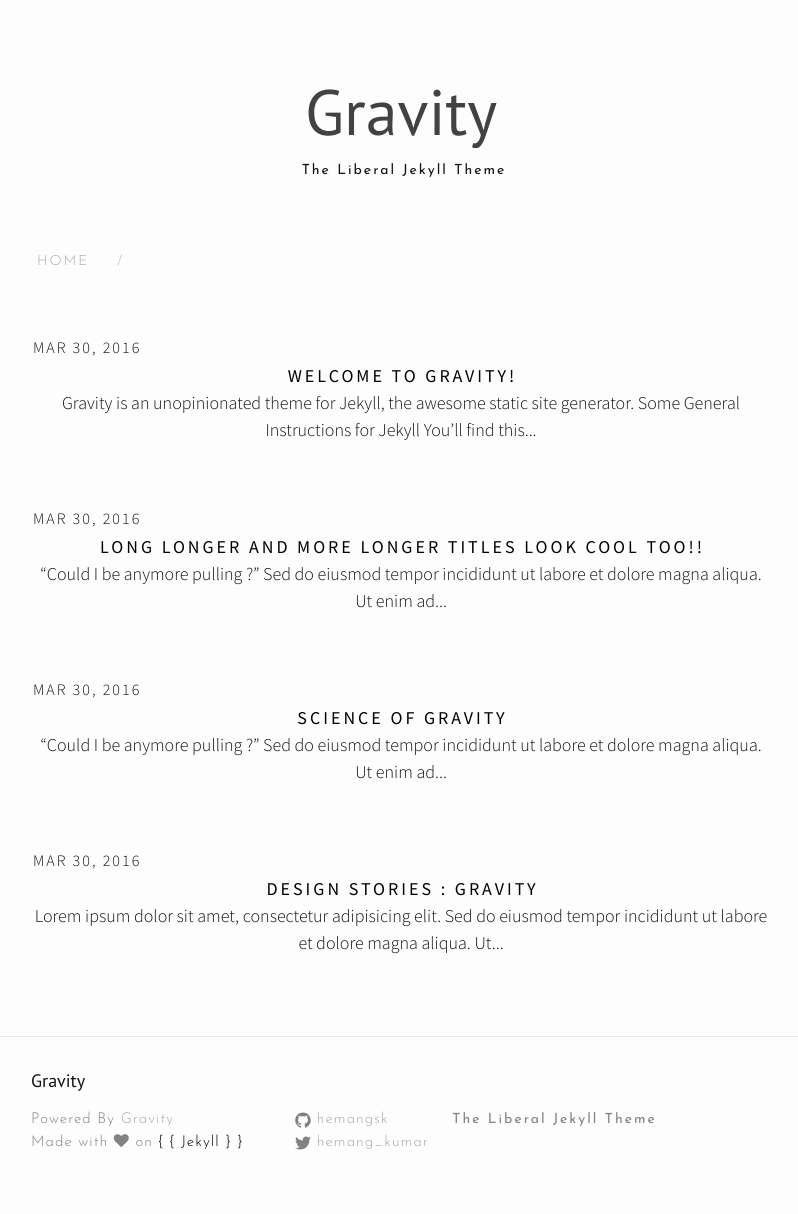
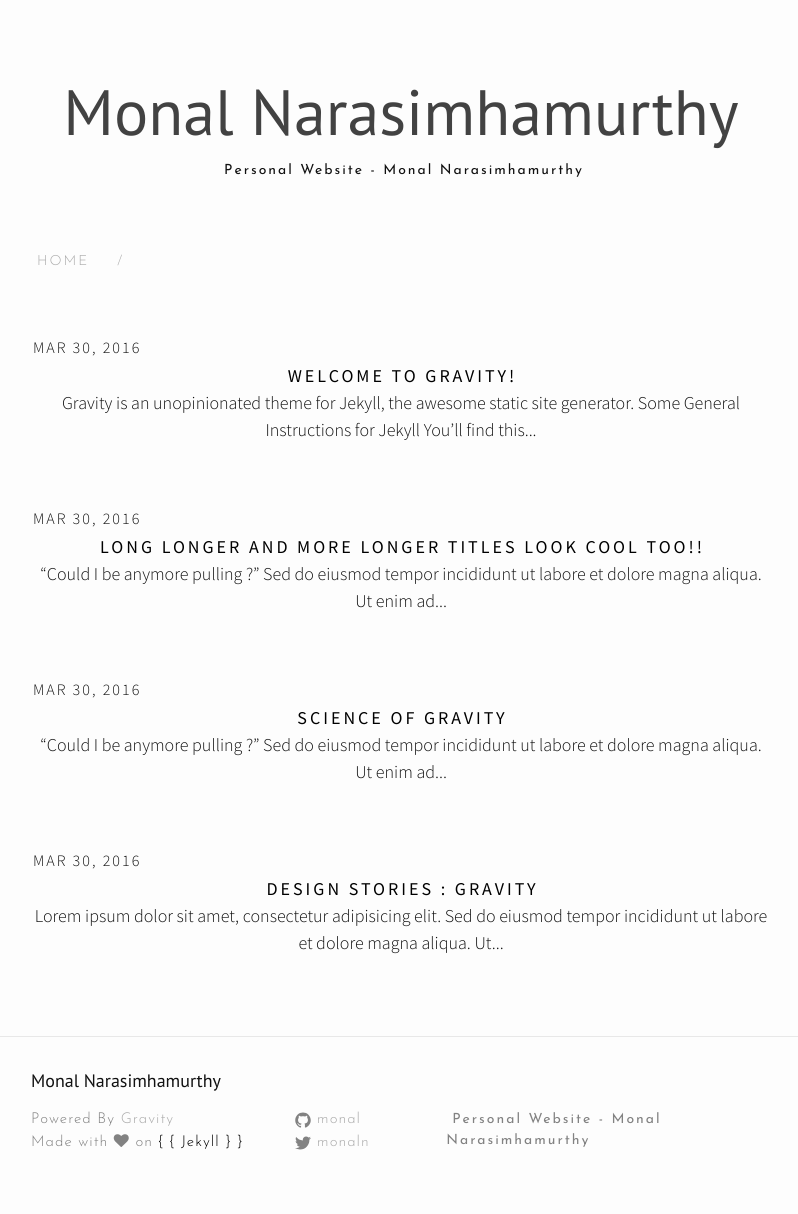
Before and after one commit to monal/monal.github.io, a Jekyll site: the page built from index.html, in a window 1280 px wide. Shown: the whole page, without its empty margins (239-1037 px from the left). Built offline with Jekyll 4.4.1, drawn with Linux system fonts in a browser that asks for light colours; nearby versions of some CDN libraries.

Commit message:
Add monal's config

```diff
--- a/_config.yml
+++ b/_config.yml
@@ -6,13 +6,13 @@
 # 'jekyll serve'. If you change this file, please restart the server process.
 
 # Site settings
-title: Gravity
-email: hemangsk@gmail.com
-description: The Liberal Jekyll Theme
+title: Monal Narasimhamurthy
+email: monal.narasimhamurthy@gmail.com
+description: Personal Website - Monal Narasimhamurthy
 baseurl: "" # the subpath of your site, e.g. /blog
-url: "http://yourdomain.com" # the base hostname & protocol for your site
-twitter_username: hemang_kumar
-github_username:  hemangsk
+url: "http://monal.github.io" # the base hostname & protocol for your site
+twitter_username: monaln
+github_username:  monal
 
 # Build settings
 markdown: kramdown
```
